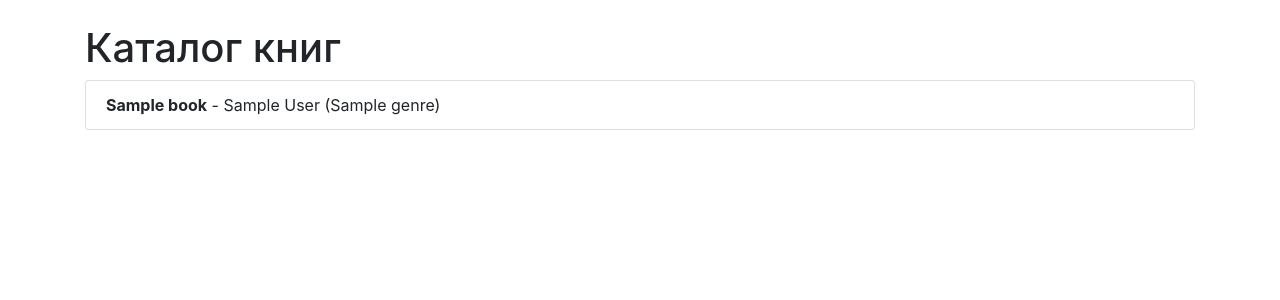
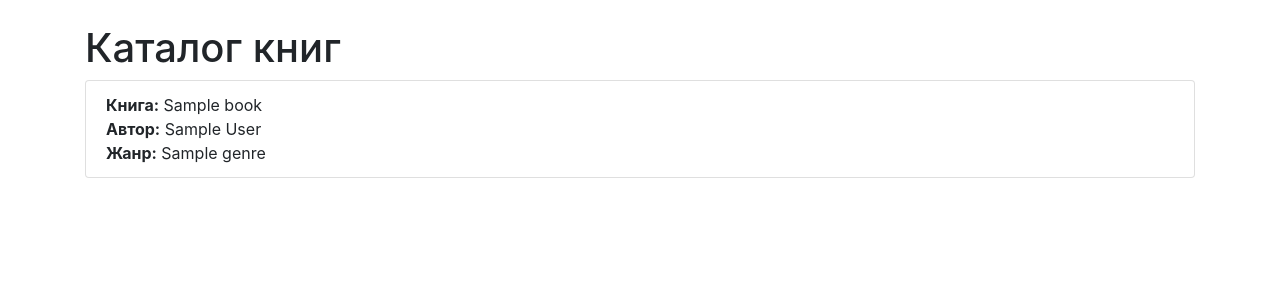
Before and after one commit to pasha-danilevich/library, a Django app: template src/catalog/templates/catalog/book_catalog.html in a window 1280 px wide. Shown: the part 56-356 px from the top of the page. Run offline with Django 5.2, Linux system fonts and the light colour scheme; the template is opened without the code that fills it: most values are stand-ins (such as "Sample title", 1, 10 or a date in 2020); some libraries are stand-ins or nearby versions.

Commit message:
Update book_catalog.html

```diff
--- a/src/catalog/templates/catalog/book_catalog.html
+++ b/src/catalog/templates/catalog/book_catalog.html
@@ -9,7 +9,9 @@
     <ul class="list-group">
       {% for book in books %}
         <li class="list-group-item">
-          <strong>{{ book.title }}</strong> - {{ book.author }} ({{ book.genre }})
+            <strong>Книга:</strong> {{ book.title }}<br>
+            <strong>Автор:</strong> {{ book.author }}<br>
+            <strong>Жанр:</strong> {{ book.genre }}
         </li>
       {% endfor %}
     </ul>
```
